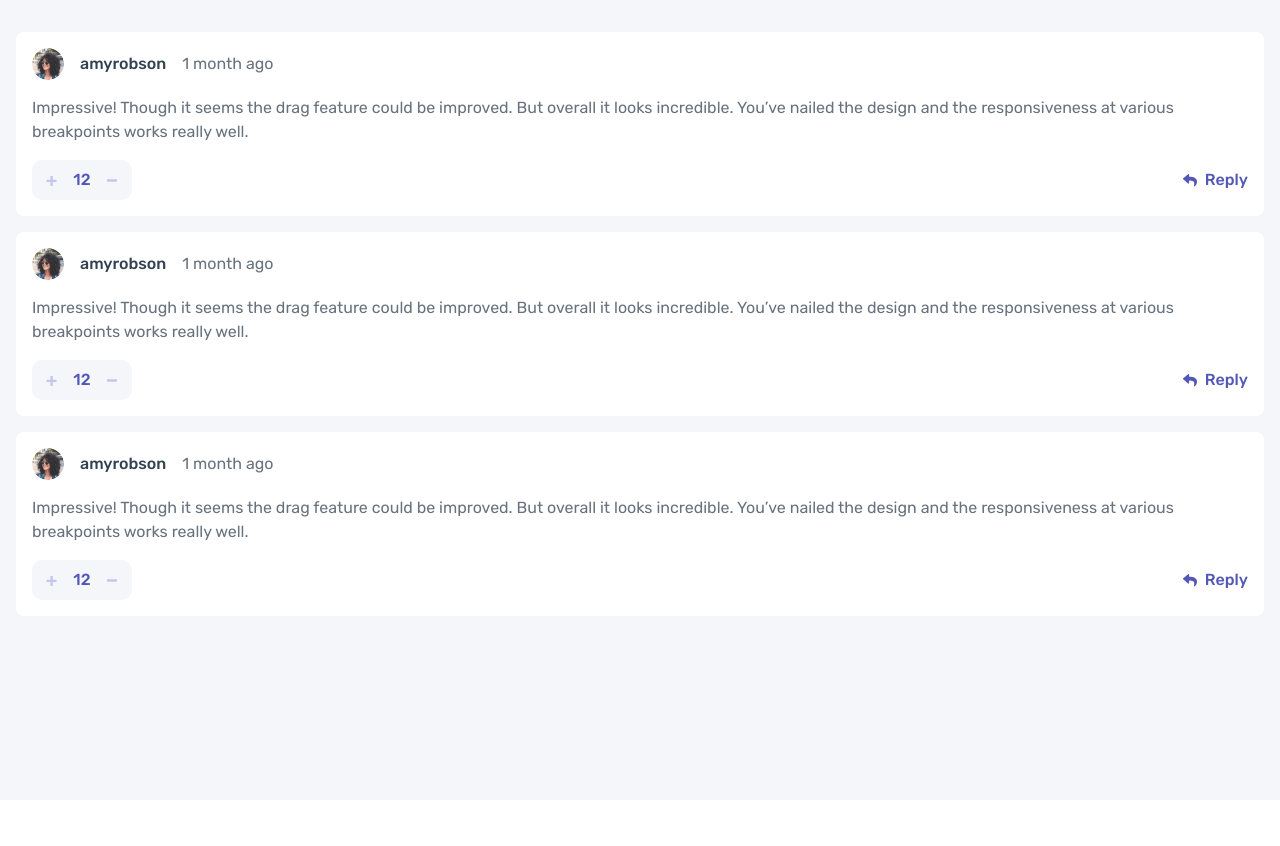
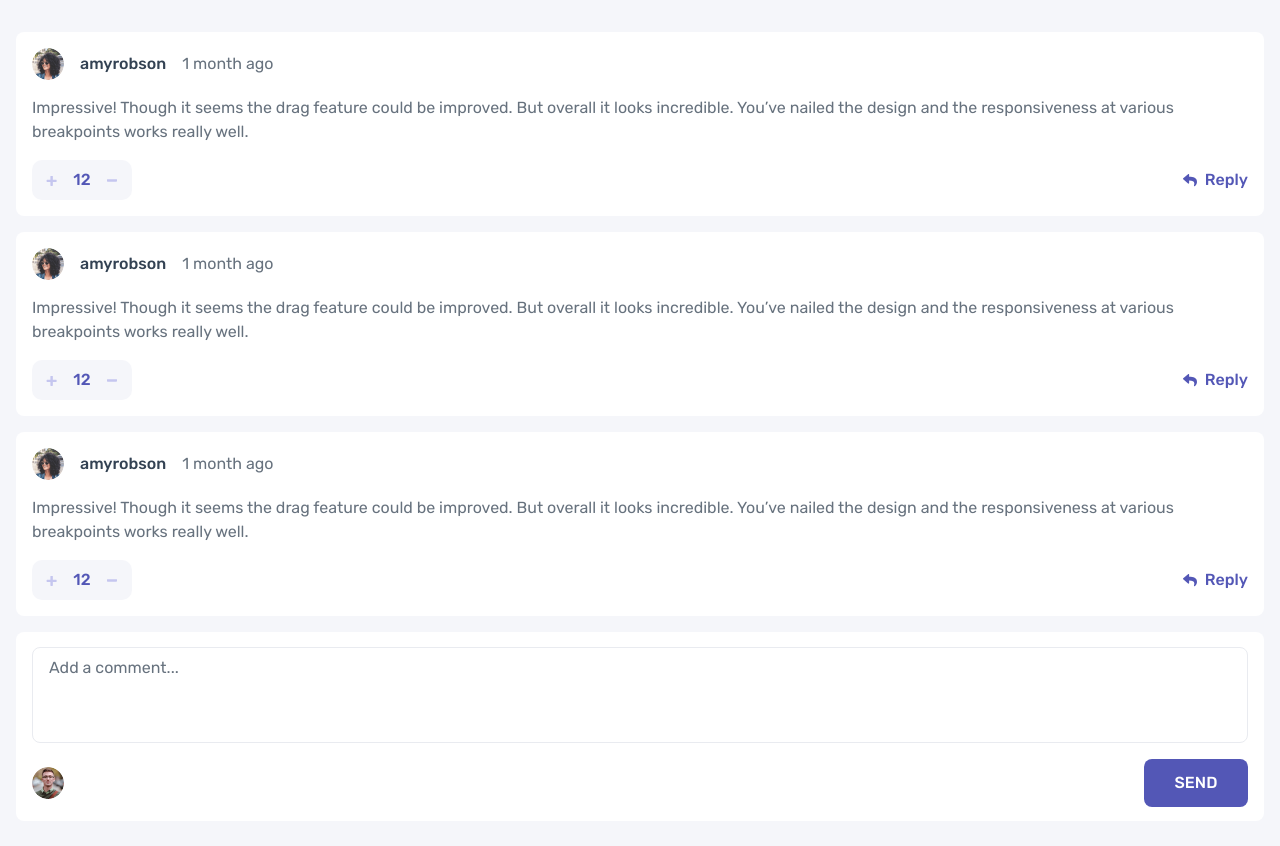
Before and after one commit to g-akca/interactive-comments-section, a React (Vite) app: page / in a window 1280 px wide. Shown: the top 846 px of the page. Before the commit the page ends 800 px from the top, so only its background shows below. Built offline with nearby package versions, Linux system fonts and the light colour scheme.

Commit message:
Add CommentForm structure and styles

```diff
--- a/src/components/CommentForm.jsx
+++ b/src/components/CommentForm.jsx
@@ -1,7 +1,15 @@
+import avatarImg from "/images/avatars/image-juliusomo.png";
+
 function CommentForm() {
   return (
-    <>
-    </>
+    <form className="bg-white px-4 py-[14.5px] rounded-lg flex flex-col gap-4">
+      <textarea placeholder="Add a comment..." className="px-4 py-2 h-24 border-grey-100 border rounded-lg resize-none placeholder:text-grey-500 focus:outline-none"></textarea>
+
+      <div className="flex justify-between items-center">
+        <img src={avatarImg} alt="Avatar image" className="w-8 aspect-square rounded-full" />
+        <button type="submit" className="bg-purple-600 w-26 h-12 rounded-lg flex justify-center items-center font-medium text-white uppercase">Send</button>
+      </div>
+    </form>
   )
 }
 
```
